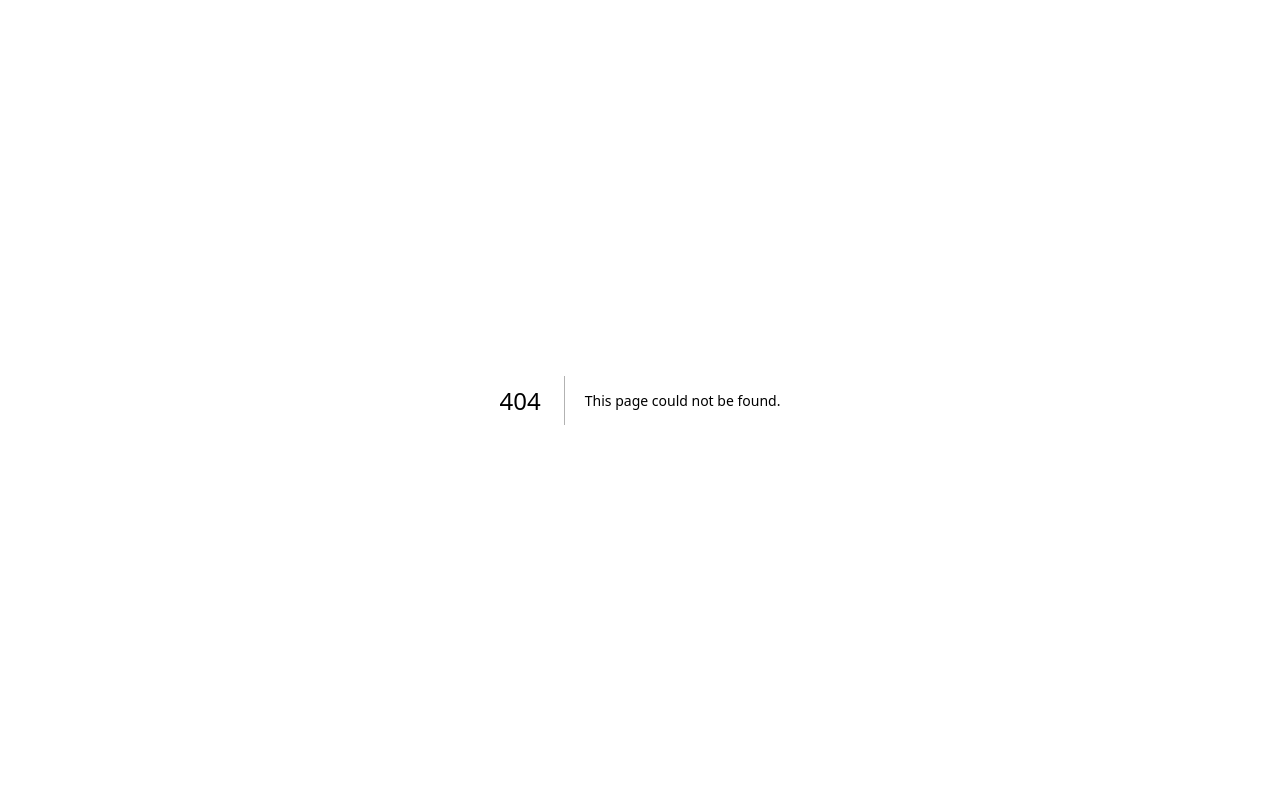
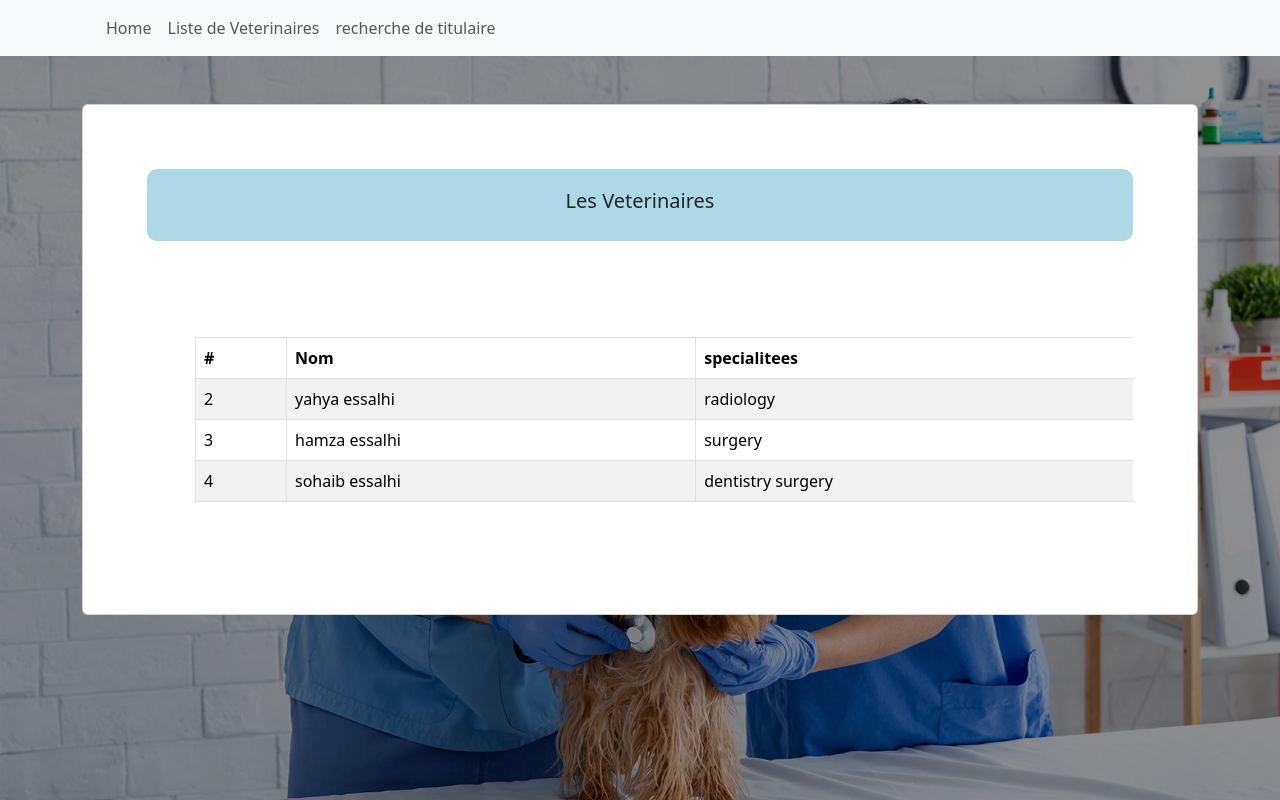
Before and after one commit to Redaelbikri/VetCare-360, a Next.js app in the folder frontend/veterinaire/: page /veterinerians in a window 1280 px wide. Before the commit this address had no page. Built offline with nearby package versions, Linux system fonts and the light colour scheme.

Commit message:
ajout de page titulaires et veterinerians

```diff
--- a/frontend/veterinaire/app/components/Exemple.tsx
+++ b/frontend/veterinaire/app/components/Exemple.tsx
@@ -1,7 +1,7 @@
-// import Image from 'next/Image';
+
+
 import { Navbar, NavbarBrand, NavLink, Nav, Container } from 'react-bootstrap';
 import 'bootstrap/dist/css/bootstrap.min.css';
-import logo from './OIP (1).jpeg';
 const Exemple = () => {
     return (
         <>
@@ -9,9 +9,9 @@ const Exemple = () => {
                 <Container>
                     <NavbarBrand href="#home"></NavbarBrand>
                     <Nav className="me-auto">
-                        <NavLink href="#home">Home</NavLink>
-                        <NavLink href="#features">Features</NavLink>
-                        <NavLink href="#pricing">Pricing</NavLink>
+                        <NavLink href="/">Home</NavLink>
+                        <NavLink href="./veterinerians">Liste de Veterinaires</NavLink>
+                        <NavLink href="./titulaires">recherche de titulaire</NavLink>
                     </Nav>
                 </Container>
             </Navbar>
--- a/frontend/veterinaire/app/globals.css
+++ b/frontend/veterinaire/app/globals.css
@@ -54,3 +54,10 @@ body {
   z-index: 2;
   /* Make sure content within .bg is above the overlay */
 }
+
+.salam {
+  background-color: lightblue;
+  padding: 20px;
+  border-radius: 10px;
+  text-align: center;
+}
--- /dev/null
+++ b/frontend/veterinaire/app/titulaires/page.tsx
@@ -0,0 +1,38 @@
+import InputGroupText from "react-bootstrap/esm/InputGroupText";
+import Exemple from "../components/Exemple";
+import "../globals.css";
+import { Card, CardBody, CardText, CardTitle, Form, InputGroup, FormControl, FormLabel, Button } from 'react-bootstrap';
+export default function () {
+    return (
+        <>
+            <div className='bg'>
+                <Exemple />
+                <div className="container mt-5">
+                    <Card>
+                        <CardBody>
+                            <div className="salam m-5 fw-bold">
+                                <CardTitle >Trouver les titulaires!!</CardTitle>
+                            </div>
+                            <CardText>
+                                <label className="form-label fw-bold text-danger">
+                                    Nom de famille :
+                                </label>
+                                <br /><br />
+                                <InputGroup className="mb-3">
+                                    <InputGroupText id="basic-addon1"></InputGroupText>
+                                    <FormControl
+                                        placeholder="Nom de famille"
+                                        aria-label="fname"
+                                        aria-describedby="basic-addon1"
+                                    />
+                                </InputGroup>
+                                <Button>Chercher le titulaire </Button>
+                                <br /><br />
+                                <Button>Ajouter un titulaire</Button>
+                            </CardText>
+                        </CardBody>
+                    </Card>
+                </div></div >
+        </>
+    );
+}
--- /dev/null
+++ b/frontend/veterinaire/app/veterinerians/page.tsx
@@ -0,0 +1,47 @@
+import Exemple from '../components/Exemple';
+import { Card, CardBody, CardText, CardTitle } from 'react-bootstrap';
+import "../globals.css";
+function veterinerians() {
+    const myarray = [{ id: 2, name: "yahya essalhi", speciality: "radiology" }
+        , { id: 3, name: "hamza essalhi", speciality: "surgery" }
+        , { id: 4, name: "sohaib essalhi", speciality: "dentistry surgery" }];
+    return (<>
+        <div className='app'>
+            <div className='bg'>
+                <Exemple />
+                <div className="container mt-5">
+                    <Card>
+                        <CardBody>
+                            <div className="salam m-5 fw-bold">
+                                <CardTitle >Les Veterinaires</CardTitle>
+                            </div>
+                            <CardText>
+                                <div className="table-responsive m-5">
+                                    <table className="table table-striped table-bordered m-5">
+                                        <thead>
+                                            <tr>
+                                                <th>#</th>
+                                                <th>Nom</th>
+                                                <th>specialitees</th>
+                                            </tr>
+                                        </thead>
+                                        <tbody>
+                                            {myarray.map(item => (
+                                                <tr>
+                                                    <td>{item.id}</td>
+                                                    <td>{item.name}</td>
+                                                    <td>{item.speciality}</td>
+                                                </tr>))}
+                                        </tbody>
+                                    </table>
+                                </div>
+                            </CardText>
+                        </CardBody>
+                    </Card>
+                </div>
+            </div>
+        </div >
+    </>)
+}
+
+export default veterinerians;
```
